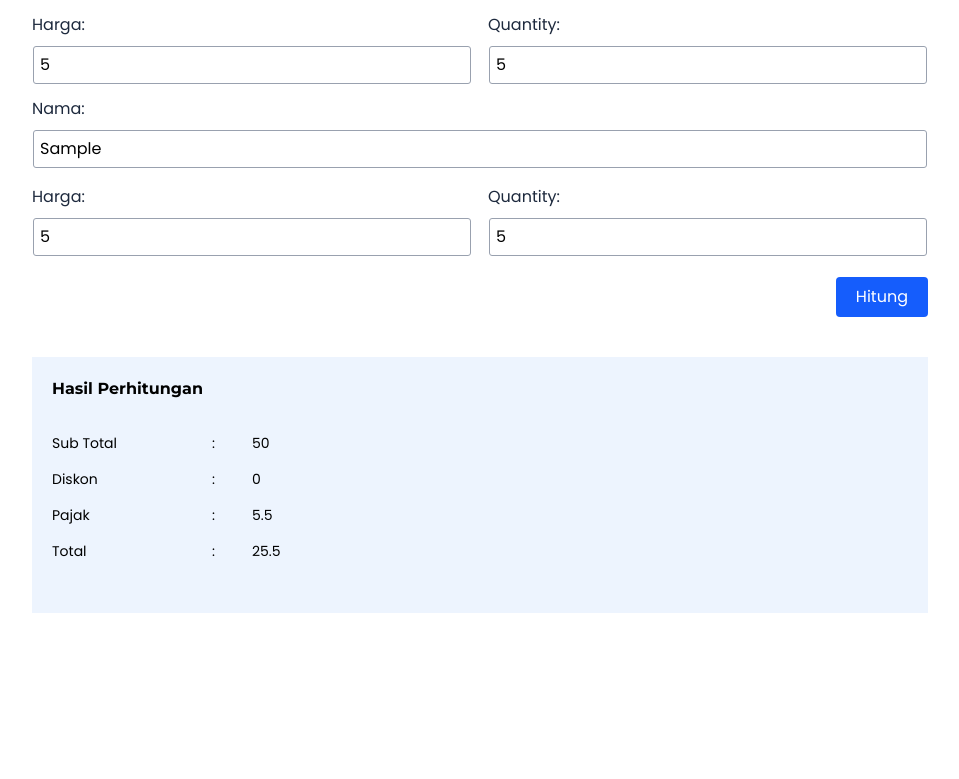
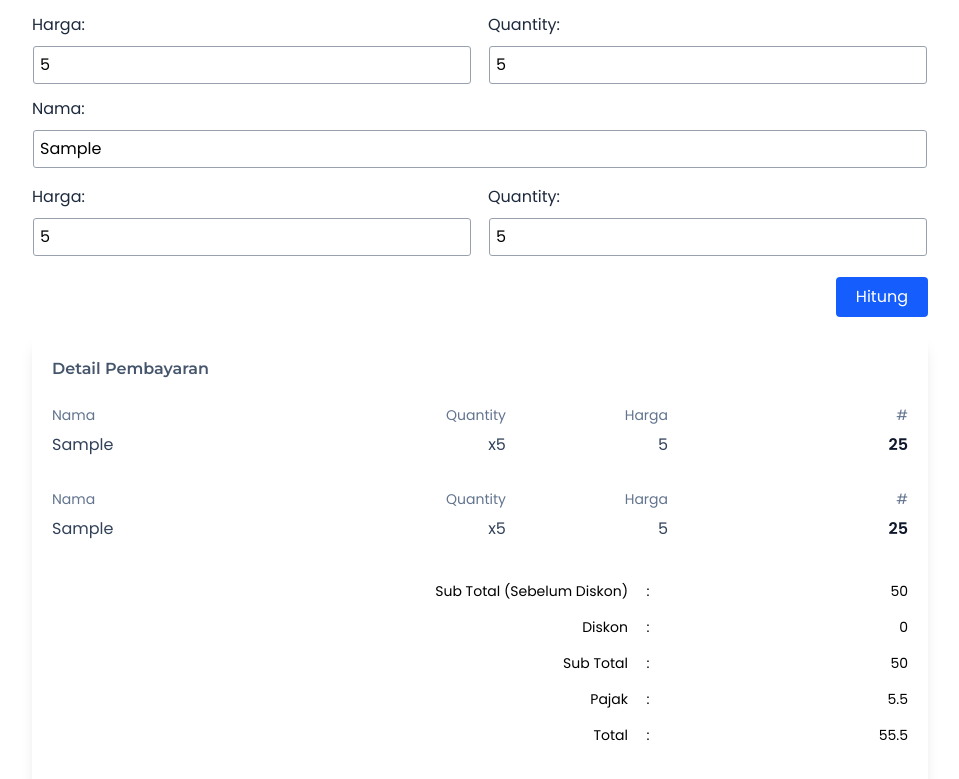
Before and after one commit to hidayatbakri/cwf-smar-cart-calculator, a website with bundled scripts: page src/index.html in a window 1280 px wide. Both pictures are taken after typing "Sample", "5", "5", "Sample", "5", "5" into the empty fields and a click on the button "Hitung". Shown: the part 147-926 px from the top of the page, without its empty margins (160-1119 px from the left). Before the commit the page ends 800 px from the top, so only its background shows below. Built offline with nearby package versions, Linux system fonts and the light colour scheme; a script that the page names is missing.

Commit message:
ref: Update to Module

```diff
--- /dev/null
+++ b/CartCalculation.js
@@ -0,0 +1,33 @@
+import { validationQuantityError } from "./Validation.js";
+
+export function calculateSubtotal(items) {
+  let subTotal = 0;
+  let discount = 0;
+  const requirementSubTotalDisc = 50;
+
+  items.map((item) => {
+    const isQuantityError = validationQuantityError(item.qty);
+    if (isQuantityError) {
+      console.log("Error quantity", item.qty);
+    } else {
+      subTotal += item.price * item.qty;
+    }
+    return;
+  });
+
+  if (subTotal > requirementSubTotalDisc) {
+    discount = subTotal * 0.1;
+  }
+
+  return [subTotal - discount, discount];
+}
+
+export function calculateTax(subTotal) {
+  const tax = 0.11;
+
+  return subTotal * tax;
+}
+
+export function calculateTotal(subTotal, tax) {
+  return subTotal + tax;
+}
--- /dev/null
+++ b/Validation.js
@@ -0,0 +1,6 @@
+export function validationQuantityError(qty) {
+  if (qty < 0) {
+    return true;
+  }
+  return false;
+}
--- a/main.js
+++ b/main.js
@@ -1,60 +1,9 @@
-function validationQuantityError(qty) {
-  if (qty < 0) {
-    return true;
-  }
-  return false;
-}
-
-function calculateSubtotal(items) {
-  let subTotal = 0;
-  let discount = 0;
-  const requirementSubTotalDisc = 50;
-
-  items.map((item) => {
-    const isQuantityError = validationQuantityError(item.qty);
-    if (isQuantityError) {
-      console.log("Error quantity", item.qty);
-    } else {
-      subTotal += item.price * item.qty;
-    }
-    return;
-  });
-
-  if (subTotal > requirementSubTotalDisc) {
-    discount = subTotal * 0.1;
-  }
-
-  return [subTotal - discount, discount];
-}
-
-function calculateTax(subTotal) {
-  const tax = 0.11;
-
-  return subTotal * tax;
-}
-
-function calculateTotal(subtotal, tax) {
-  return subTotal + tax;
-}
-
-const items = [
-  { name: "Fish A", price: 10, qty: -2 },
-  { name: "Fish B", price: 5, qty: 4 },
-];
-
-const [subTotal, discount] = calculateSubtotal(items);
-const tax = calculateTax(subTotal);
-const total = calculateTotal(subTotal, tax);
-
-console.log("=========================\n");
-console.log("  Smart Cart Calculator\n");
-console.log("=========================\n");
-console.log(`Diskon: -${discount}`);
-console.log(`Sub Total: ${subTotal}`);
-console.log(`Tax (11%): ${tax}`);
-console.log(`Total: ${total}`);
-
-// === UI
+import {
+  calculateSubtotal,
+  calculateTax,
+  calculateTotal,
+} from "./CartCalculation.js";
+import { validationQuantityError } from "./Validation.js";
 
 const form = document.getElementById("form");
 const names = document.querySelectorAll("input.name");
@@ -62,20 +11,22 @@ const quantities = document.querySelectorAll("input.qty");
 const prices = document.querySelectorAll("input.price");
 
 const setSubTotal = document.getElementById("setSubTotal");
+const setSubTotalDiscount = document.getElementById("setSubTotalDiscount");
 const setDiscount = document.getElementById("setDiscount");
 const setTax = document.getElementById("setTax");
 const setTotal = document.getElementById("setTotal");
+let setItemsDetail = document.getElementById("setItemsDetail");
 
 form.addEventListener("submit", (e) => {
   e.preventDefault();
 
-  data = [];
+  setItemsDetail.innerHTML = "";
+
+  let data = [];
 
   const isQuantityError = quantities.forEach((qty) =>
     validationQuantityError(qty.value),
   );
-
-  // console.log(Math.max(names.length, quantities.length, prices.length));
 
   if (isQuantityError) {
     return;
@@ -86,23 +37,51 @@ form.addEventListener("submit", (e) => {
         qty: quantities[i].value,
         price: prices[i].value,
       });
+
+      setItemsDetail.innerHTML += `
+        <table class="w-full my-6">
+          <tr>
+            <th class=" pb-2 text-start font-normal text-sm text-slate-500">
+              Nama
+            </th>
+            <th class=" pb-2 text-end font-normal text-sm text-slate-500">
+              Quantity
+            </th>
+            <th class=" pb-2 text-end font-normal text-sm text-slate-500">
+              Harga
+            </th>
+            <th class=" pb-2 text-end font-normal text-sm text-slate-500">
+            #
+            </th>
+          </tr>
+          <tr>
+            <td class="pb-2 text-slate-700 ">${names[i].value}</td>
+            <td class="pb-2 text-slate-700 text-end">x${quantities[i].value}</td>
+            <td class="pb-2 text-slate-700 text-end">${prices[i].value}</td>
+            <td class="pb-2 text-slate-900 font-semibold w-60 text-end">
+              ${quantities[i].value * prices[i].value}
+            </td>
+          </tr>
+          </table>
+      `;
     }
 
     const [subTotal, discount] = calculateSubtotal(data);
     const tax = calculateTax(subTotal);
     const total = calculateTotal(subTotal, tax);
 
-    setSubTotal.innerHTML = subTotal;
+    setSubTotal.innerHTML = subTotal + discount;
+    setSubTotalDiscount.innerHTML = subTotal;
     setDiscount.innerHTML = discount;
     setTax.innerHTML = tax;
     setTotal.innerHTML = total;
 
-    // console.log("=========================\n");
-    // console.log("  Smart Cart Calculator\n");
-    // console.log("=========================\n");
-    // console.log(`Diskon: -${discount}`);
-    // console.log(`Sub Total: ${subTotal}`);
-    // console.log(`Tax (11%): ${tax}`);
-    // console.log(`Total: ${total}`);
+    console.log("=========================\n");
+    console.log("  Smart Cart Calculator\n");
+    console.log("=========================\n");
+    console.log(`Diskon: -${discount}`);
+    console.log(`Sub Total: ${subTotal}`);
+    console.log(`Tax (11%): ${tax}`);
+    console.log(`Total: ${total}`);
   }
 });
--- a/src/index.html
+++ b/src/index.html
@@ -90,10 +90,46 @@
         </div>
       </form>
 
-      <div class="bg-blue-100/50 p-5 mt-10">
+      <div class="card p-5 rounded shadow-lg">
+        <h1 class="font-semibold text-slate-600">Detail Pembayaran</h1>
+          <div id="setItemsDetail"></div>
+          <table class="w-full my-6">
+
+          <tr>
+            <td class="text-end   text-sm py-2">Sub Total (Sebelum Diskon)</td>
+            <td class=" text-center  text-sm py-2 w-10">:</td>
+            <td class=" text-end  text-sm py-2" id="setSubTotal"></td>
+          </tr>
+          <tr>
+            <td class="text-end   text-sm py-2">Diskon</td>
+            <td class=" text-center  text-sm py-2">:</td>
+            <td class=" text-end  text-sm py-2" id="setDiscount"></td>
+          </tr>
+          <tr>
+            <td class="text-end   text-sm py-2">Sub Total</td>
+            <td class=" text-center  text-sm py-2 w-10">:</td>
+            <td class=" text-end  text-sm py-2" id="setSubTotalDiscount"></td>
+          </tr>
+          <tr>
+            <td class="text-end   text-sm py-2">Pajak</td>
+            <td class=" text-center  text-sm py-2">:</td>
+            <td class=" text-end  text-sm py-2" id="setTax"></td>
+          </tr>
+          <tr>
+            <td class="text-end   text-sm py-2">Total</td>
+            <td class=" text-center  text-sm py-2">:</td>
+            <td class="w-60 text-end  text-sm py-2" id="setTotal">1</td>
+          </tr>
+        </table>
+      </div>
+
+      <!-- <div class="bg-blue-100/50 p-5 mt-10">
         <h1 class="font-bold">Hasil Perhitungan</h1>
 
         <table class="my-6">
+          <tr>
+
+          </tr>
           <tr>
             <td class="text-sm py-2 w-40">Sub Total</td>
             <td class="text-sm py-2 w-10">:</td>
@@ -116,9 +152,9 @@
           </tr>
         </table>
       </div>
-    </div>
+    </div> -->
 
     <script src="https://cdn.jsdelivr.net/npm/sweetalert2@11"></script>
-    <script src="../main.js"></script>
+    <script src="../main.js" type="module"></script>
   </body>
 </html>
```
Also changed, not shown: src/output.css.
